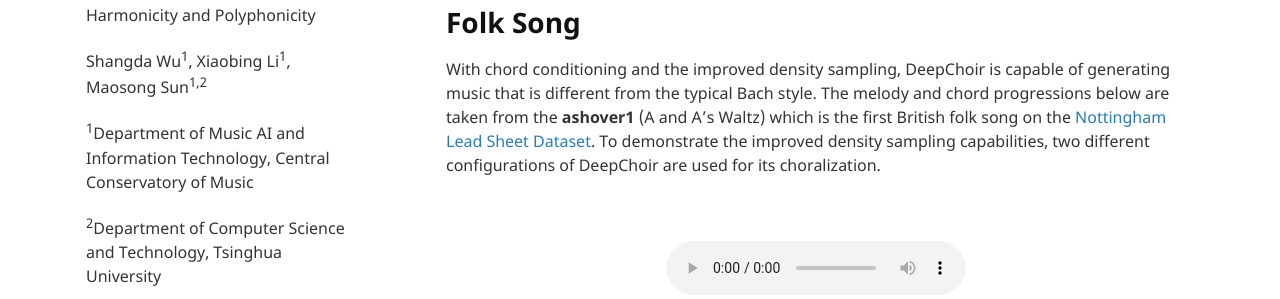
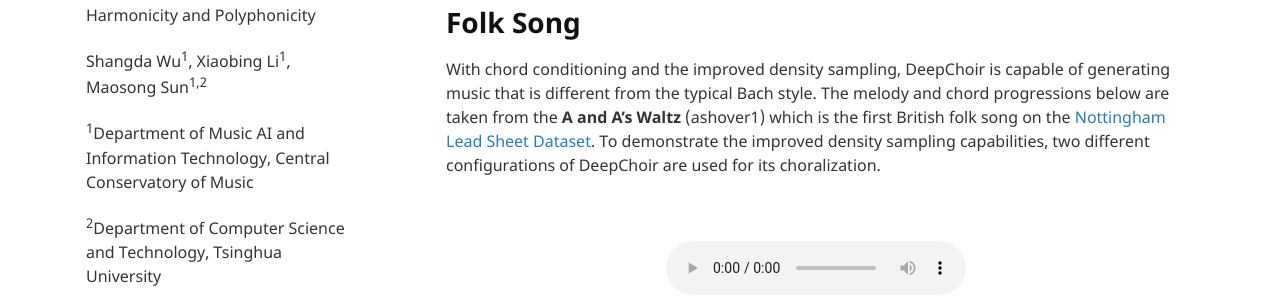
Before and after one commit to sander-wood/deepchoir, a Jekyll site: the page built from samples.md, in a window 1280 px wide and 900 px high, scrolled down 579 px. Shown: the part 154-453 px from the top of the window. Built offline with Jekyll 4.4.1, drawn with Linux system fonts in a browser that asks for light colours; nearby versions of some CDN libraries.

```diff
--- a/samples.md
+++ b/samples.md
@@ -21,7 +21,7 @@ To give you a better understanding of what DeepChoir is capable of, we further r
 <br>
 
 # Folk Song
-With chord conditioning and the improved density sampling, DeepChoir is capable of generating music that is different from the typical Bach style. The melody and chord progressions below are taken from the **ashover1** (A and A's Waltz) which is the first British folk song on the [Nottingham Lead Sheet Dataset](https://github.com/sander-wood/autoharmonizer). To demonstrate the improved density sampling capabilities, two different configurations of DeepChoir are used for its choralization.
+With chord conditioning and the improved density sampling, DeepChoir is capable of generating music that is different from the typical Bach style. The melody and chord progressions below are taken from the **A and A's Waltz** (ashover1) which is the first British folk song on the [Nottingham Lead Sheet Dataset](https://github.com/sander-wood/autoharmonizer). To demonstrate the improved density sampling capabilities, two different configurations of DeepChoir are used for its choralization.
 
 <br>
 <audio id="audio_3" src="samples/folk_song/ashover1-h0.7-p0.6.mp3" type="audio/mpeg" controls controlsList="nodownload">Your browser does not support the audio element.</audio>
```
